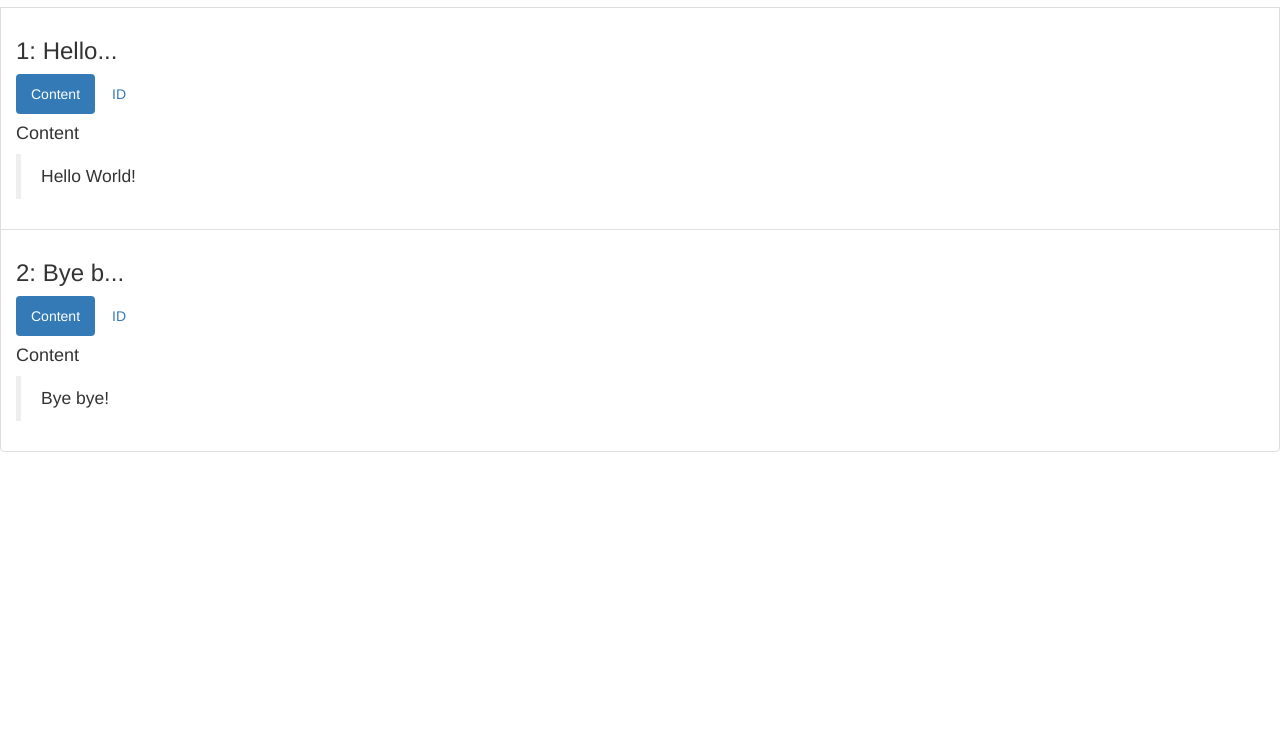
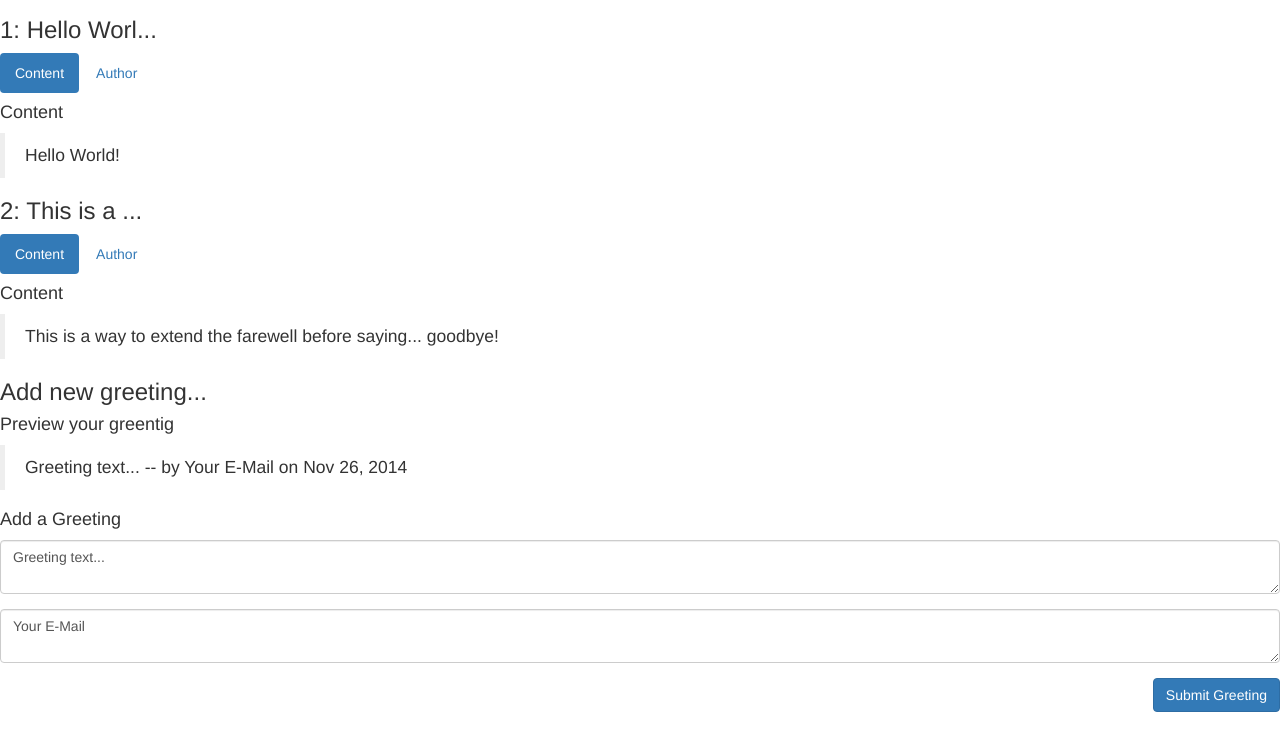
Before and after one commit to jinricheng/filmappClient, a plain HTML site: page app/index.html in a window 1280 px wide. Shown: the part 116-848 px from the top of the page. Before the commit the page ends 800 px from the top, so only its background shows below. Drawn offline with nearby package versions, Linux system fonts and the light colour scheme.

Commit message:
Added tabbed view of the greetings, which now include also author (e-mail) and date. New greetings can be added using a form with AngularJS validation and a greeting preview. TODO: add connection to server side, currently working with greetings mocked at the client using JSON var

```diff
--- /dev/null
+++ b/app/greetings.css
@@ -0,0 +1,6 @@
+.ng-dirty.ng-invalid, .ng-invalid.ng-invalid-required {
+    border-color: red;
+}
+.ng-dirty.ng-valid {
+    border-color: green;
+}
--- a/app/index.html
+++ b/app/index.html
@@ -1,7 +1,8 @@
 <!doctype html>
 <html ng-app="greetingsJS">
 <head>
-    <link rel="stylesheet" href="https://maxcdn.bootstrapcdn.com/bootstrap/3.3.0/css/bootstrap.min.css">
+    <link rel="stylesheet" href="https://maxcdn.bootstrapcdn.com/bootstrap/3.3.0/css/bootstrap.min.css"/>
+    <link rel="stylesheet" href="greetings.css"/>
     <script src="https://ajax.googleapis.com/ajax/libs/angularjs/1.3.1/angular.min.js"></script>
     <script src="js/app.js"></script>
 </head>
@@ -10,25 +11,48 @@
         <h1 class="text-center">GreetingsApp</h1>
         <h2 class="text-center">The AngularJS Client</h2>
     </header>
-    <div class="list-group-item" ng-repeat="greeting in controller.greetings">
-        <h3>{{greeting.id}}: {{greeting.content | limitTo:5}}...</h3>
+    <div  ng-repeat="greeting in controller.greetings">
+        <h3>{{greeting.id}}: {{greeting.content | limitTo:10}}...</h3>
         <section class="tab" ng-controller="TabController as tab">
             <ul class="nav nav-pills">
                 <li ng-class="{active: tab.isSet(1)}">
                     <a href ng-click="tab.setTab(1)">Content</a></li>
                 <li ng-class="{active: tab.isSet(2)}">
-                    <a href ng-click="tab.setTab(2)">ID</a></li>
+                    <a href ng-click="tab.setTab(2)">Author</a></li>
             </ul>
             <div ng-show="tab.isSet(1)">
                 <h4>Content</h4>
                 <blockquote>{{greeting.content}}</blockquote>
             </div>
             <div ng-show="tab.isSet(2)">
-                <h4>Identifier</h4>
-                <blockquote>{{greeting.id}}</blockquote>
+                <h4>Author</h4>
+                <blockquote>{{greeting.user}} on {{greeting.when | date}}</blockquote>
             </div>
         </section>
     </div>
+    <div>
+        <h3>Add new greeting...</h3>
+        <section>
+            <form name="greetingForm" ng-submit="greetingForm.$valid && controller.addGreeting()" novalidate>
+                <!--  Greeting Live Preview -->
+                <h4>Preview your greentig</h4>
+                <blockquote>
+                    {{controller.newGreeting.content}} -- by {{controller.newGreeting.user}} on {{controller.newGreeting.when | date}}
+                </blockquote>
 
+                <!--  Greeting Form -->
+                <h4>Add a Greeting</h4>
+                <fieldset class="form-group">
+                    <textarea ng-model="controller.newGreeting.content" class="form-control" placeholder="Write your greeting..." title="Greeting" required></textarea>
+                </fieldset>
+                <fieldset class="form-group">
+                    <textarea type="email" ng-model="controller.newGreeting.user" class="form-control" placeholder="And your e-mail..." title="Author" required></textarea>
+                </fieldset>
+                <fieldset class="form-group">
+                    <input type="submit" class="btn btn-primary pull-right" value="Submit Greeting"/>
+                </fieldset>
+            </form>
+        </section>
+    </div>
 </body>
 </html>
--- a/app/js/app.js
+++ b/app/js/app.js
@@ -3,12 +3,29 @@
  */
 
 (function(){
-    var greetings = [{"id":1,"content":"Hello World!"},{"id":2,"content":"Bye bye!"}];
+    var greetings = [
+        {"id":1, "content":"Hello World!", "user":"determined@greetings.com", "when":Date.UTC(1970,1,1)},
+        {"id":2, "content":"This is a way to extend the farewell before saying... goodbye!",
+            "user":"hesitant@greetings.com", "when":Date.UTC(2000,1,1)} ];
 
     var app = angular.module("greetingsJS", [ ]);
 
     app.controller('GreetingsController', function(){
         this.greetings = greetings;
+
+
+        this.clearGreeting = function(){
+            return {"content":"Greeting text...", "user":"Your E-Mail", "when":Date.now()};
+        }
+
+        this.newGreeting = this.clearGreeting();
+
+        this.addGreeting = function(){
+            this.newGreeting.id = greetings.length + 1;
+            this.newGreeting.when = Date.now();
+            this.greetings.push(this.newGreeting);
+            this.newGreeting = this.clearGreeting();
+        };
     });
 
     app.controller('TabController', function(){
```
